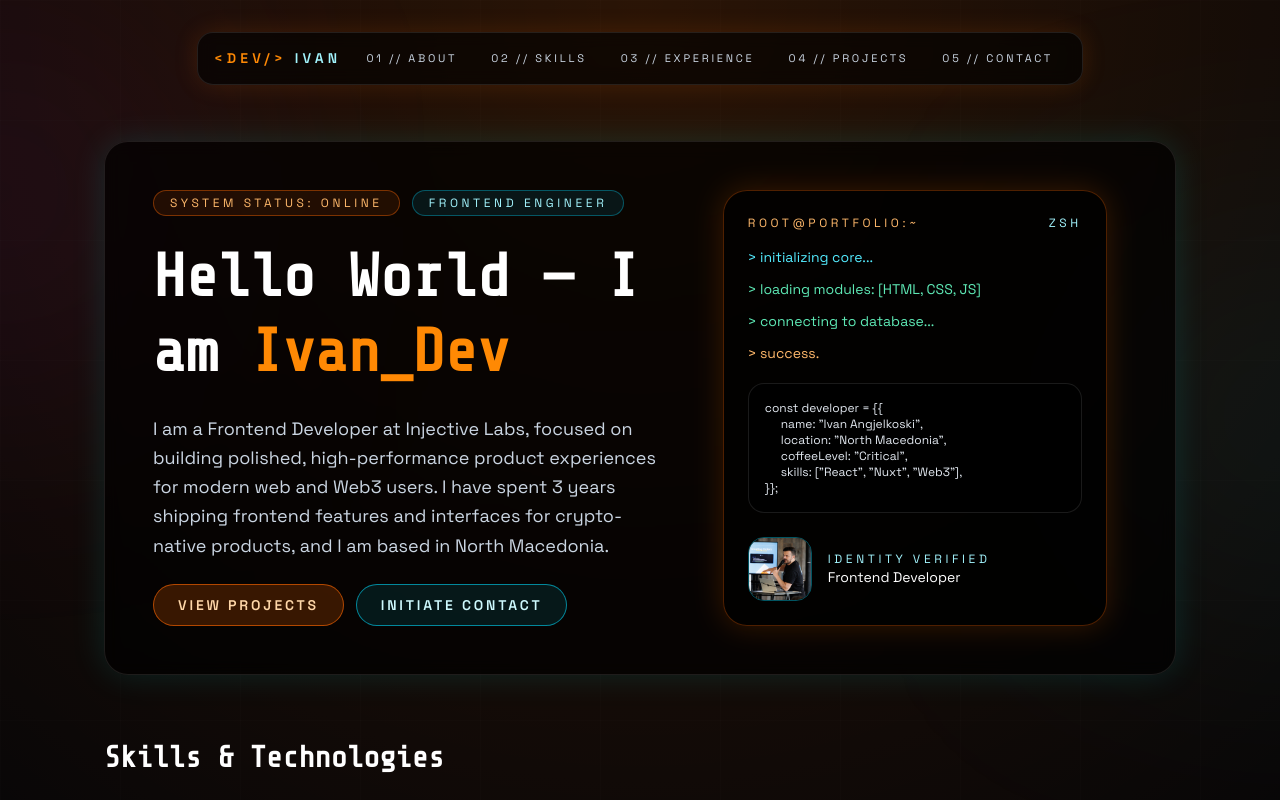
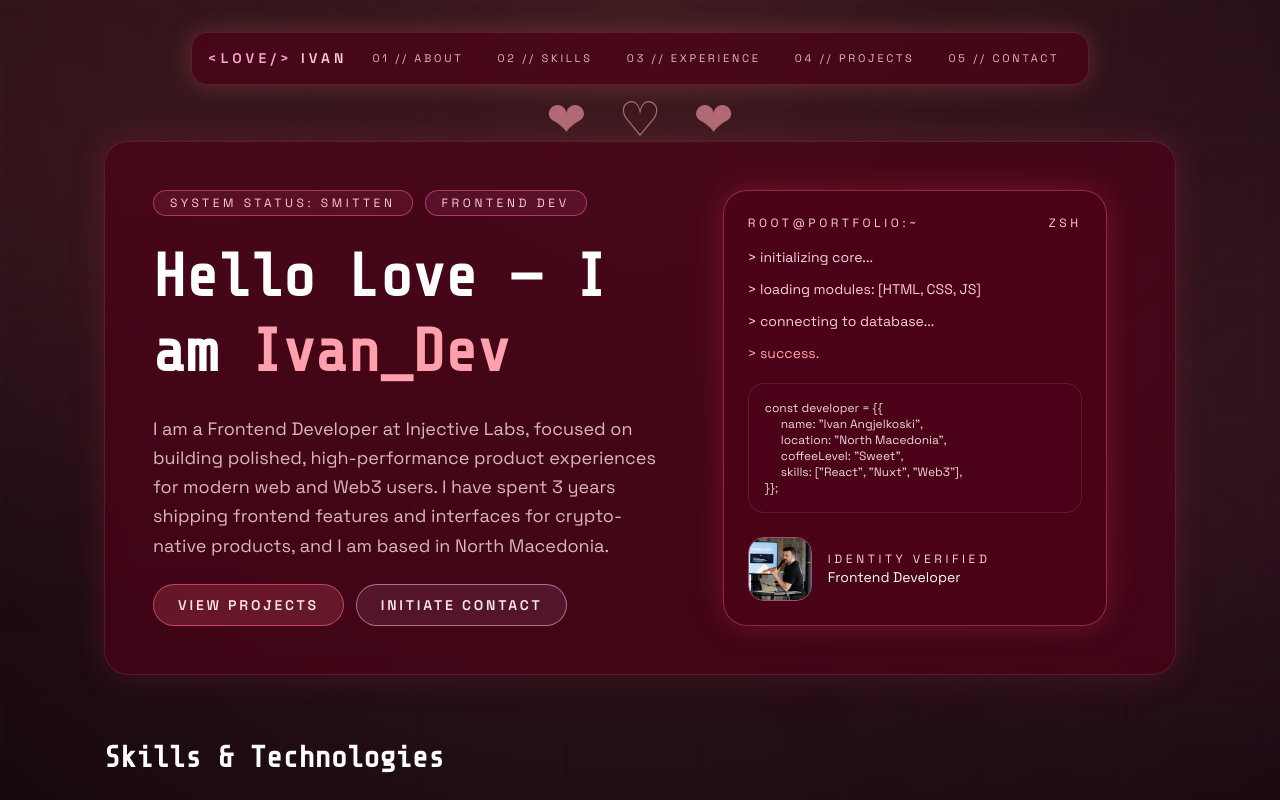
Before and after one commit to ivan-angjelkoski/ivan-angjelkoski-com, a Nuxt app: page / in a window 1280 px wide. Shown: the top 800 px of the page. Built offline with nearby package versions, Linux system fonts and the light colour scheme.

Commit message:
Apply Valentine's theme styling

```diff
--- a/app/assets/css/main.css
+++ b/app/assets/css/main.css
@@ -3,7 +3,7 @@
 
 body {
   font-family: "Space Grotesk", "Share Tech Mono", system-ui, sans-serif;
-  @apply bg-[#050507] text-slate-100 antialiased;
+  @apply bg-[#12060d] text-rose-50 antialiased;
 }
 
 h1,
@@ -13,6 +13,6 @@ h3 {
 }
 
 ::selection {
-  background: rgba(255, 108, 0, 0.35);
-  color: #fff;
+  background: rgba(248, 113, 113, 0.45);
+  color: #1f0a12;
 }
--- a/app/pages/index.vue
+++ b/app/pages/index.vue
@@ -52,28 +52,34 @@ const navLinks = [
 </script>
 
 <template>
-  <div class="relative overflow-hidden bg-[#050507] text-slate-100">
-    <div class="pointer-events-none absolute inset-0 bg-[radial-gradient(circle_at_top,_rgba(255,108,0,0.15),_transparent_55%)]" />
-    <div class="pointer-events-none absolute inset-0 bg-[linear-gradient(to_right,_rgba(255,255,255,0.06)_1px,_transparent_1px),linear-gradient(to_bottom,_rgba(255,255,255,0.06)_1px,_transparent_1px)] bg-[size:120px_120px] opacity-20" />
-    <div class="pointer-events-none absolute -left-32 top-16 h-64 w-64 rounded-full bg-fuchsia-500/20 blur-[140px]" />
-    <div class="pointer-events-none absolute -right-32 top-72 h-64 w-64 rounded-full bg-cyan-400/20 blur-[140px]" />
+  <div class="relative overflow-hidden bg-[#12060d] text-rose-50">
+    <div class="pointer-events-none absolute inset-0 bg-[radial-gradient(circle_at_top,_rgba(248,113,113,0.2),_transparent_55%)]" />
+    <div class="pointer-events-none absolute inset-0 bg-[radial-gradient(circle_at_bottom,_rgba(244,63,94,0.18),_transparent_50%)]" />
+    <div class="pointer-events-none absolute inset-0 bg-[linear-gradient(to_right,_rgba(255,255,255,0.08)_1px,_transparent_1px),linear-gradient(to_bottom,_rgba(255,255,255,0.08)_1px,_transparent_1px)] bg-[size:140px_140px] opacity-15" />
+    <div class="pointer-events-none absolute -left-24 top-10 h-64 w-64 rounded-full bg-rose-400/30 blur-[150px]" />
+    <div class="pointer-events-none absolute -right-32 top-72 h-72 w-72 rounded-full bg-pink-400/30 blur-[170px]" />
+    <div class="pointer-events-none absolute left-1/2 top-24 flex -translate-x-1/2 gap-8 text-5xl text-rose-300/60">
+      <span>❤</span>
+      <span>♡</span>
+      <span>❤</span>
+    </div>
 
     <div class="relative mx-auto min-h-screen w-full max-w-6xl px-6 pb-24 pt-8 md:px-10">
       <header class="sticky top-4 z-20 mb-14">
         <nav
-          class="mx-auto flex w-full flex-wrap items-center justify-between gap-3 rounded-2xl border border-white/10 bg-black/60 px-4 py-3 shadow-[0_0_24px_rgba(255,108,0,0.15)] backdrop-blur sm:w-fit"
+          class="mx-auto flex w-full flex-wrap items-center justify-between gap-3 rounded-2xl border border-white/10 bg-rose-950/70 px-4 py-3 shadow-[0_0_24px_rgba(248,113,113,0.25)] backdrop-blur sm:w-fit"
           aria-label="Page sections"
         >
-          <div class="flex items-center gap-2 text-sm font-semibold uppercase tracking-[0.3em] text-cyan-200">
-            <span class="text-orange-400">&lt;dev/&gt;</span>
+          <div class="flex items-center gap-2 text-sm font-semibold uppercase tracking-[0.3em] text-rose-200">
+            <span class="text-pink-300">&lt;love/&gt;</span>
             <span class="hidden sm:inline">Ivan</span>
           </div>
-          <div class="flex flex-wrap items-center gap-2 text-[11px] uppercase tracking-[0.25em] text-slate-300">
+          <div class="flex flex-wrap items-center gap-2 text-[11px] uppercase tracking-[0.25em] text-rose-100/80">
             <a
               v-for="(link, index) in navLinks"
               :key="link.href"
               :href="link.href"
-              class="rounded-full border border-transparent px-3 py-1 transition hover:border-orange-400/60 hover:text-orange-300 focus-visible:outline-none focus-visible:ring-2 focus-visible:ring-orange-400"
+              class="rounded-full border border-transparent px-3 py-1 transition hover:border-rose-300/60 hover:text-rose-100 focus-visible:outline-none focus-visible:ring-2 focus-visible:ring-rose-300"
             >
               {{ String(index + 1).padStart(2, "0") }} // {{ link.label }}
             </a>
@@ -83,21 +89,21 @@ const navLinks = [
 
       <section
         id="about"
-        class="grid items-center gap-10 rounded-3xl border border-white/10 bg-black/70 p-8 shadow-[0_0_35px_rgba(0,255,255,0.12)] backdrop-blur md:grid-cols-[1.2fr_1fr] md:p-12"
+        class="grid items-center gap-10 rounded-3xl border border-white/10 bg-rose-950/70 p-8 shadow-[0_0_35px_rgba(244,63,94,0.18)] backdrop-blur md:grid-cols-[1.2fr_1fr] md:p-12"
       >
         <div class="space-y-6">
           <div class="flex flex-wrap items-center gap-3">
-            <span class="rounded-full border border-orange-500/40 bg-orange-500/10 px-4 py-1 text-xs uppercase tracking-[0.3em] text-orange-300">
-              System Status: Online
+            <span class="rounded-full border border-rose-400/50 bg-rose-400/10 px-4 py-1 text-xs uppercase tracking-[0.3em] text-rose-200">
+              System Status: Smitten
             </span>
-            <span class="rounded-full border border-cyan-500/40 bg-cyan-500/10 px-4 py-1 text-xs uppercase tracking-[0.3em] text-cyan-200">
-              Frontend Engineer
+            <span class="rounded-full border border-pink-400/50 bg-pink-400/10 px-4 py-1 text-xs uppercase tracking-[0.3em] text-pink-200">
+              Frontend Dev
             </span>
           </div>
           <h1 class="text-4xl font-semibold leading-tight text-white md:text-6xl">
-            Hello World — I am <span class="text-orange-400">Ivan_Dev</span>
+            Hello Love — I am <span class="text-rose-300">Ivan_Dev</span>
           </h1>
-          <p class="max-w-2xl text-base leading-relaxed text-slate-300 md:text-lg">
+          <p class="max-w-2xl text-base leading-relaxed text-rose-100/80 md:text-lg">
             I am a Frontend Developer at Injective Labs, focused on building polished,
             high-performance product experiences for modern web and Web3 users. I have spent
             3 years shipping frontend features and interfaces for crypto-native products, and I am
@@ -106,48 +112,48 @@ const navLinks = [
           <div class="flex flex-wrap gap-3">
             <a
               href="#projects"
-              class="rounded-full border border-orange-500/60 bg-orange-500/20 px-6 py-2.5 text-sm font-semibold uppercase tracking-[0.2em] text-orange-200 transition hover:-translate-y-0.5 hover:bg-orange-500/30 focus-visible:outline-none focus-visible:ring-2 focus-visible:ring-orange-400"
+              class="rounded-full border border-rose-400/60 bg-rose-400/20 px-6 py-2.5 text-sm font-semibold uppercase tracking-[0.2em] text-rose-100 transition hover:-translate-y-0.5 hover:bg-rose-400/30 focus-visible:outline-none focus-visible:ring-2 focus-visible:ring-rose-300"
             >
               View Projects
             </a>
             <a
               href="#contact"
-              class="rounded-full border border-cyan-400/60 bg-cyan-400/10 px-6 py-2.5 text-sm font-semibold uppercase tracking-[0.2em] text-cyan-100 transition hover:-translate-y-0.5 hover:bg-cyan-400/20 focus-visible:outline-none focus-visible:ring-2 focus-visible:ring-cyan-300"
+              class="rounded-full border border-pink-300/60 bg-pink-300/10 px-6 py-2.5 text-sm font-semibold uppercase tracking-[0.2em] text-pink-100 transition hover:-translate-y-0.5 hover:bg-pink-300/20 focus-visible:outline-none focus-visible:ring-2 focus-visible:ring-pink-200"
             >
               Initiate Contact
             </a>
           </div>
         </div>
 
-        <div class="relative mx-auto w-full max-w-sm rounded-3xl border border-orange-500/30 bg-black/70 p-6 shadow-[0_0_30px_rgba(255,108,0,0.2)]">
-          <div class="flex items-center justify-between text-xs uppercase tracking-[0.3em] text-orange-300">
+        <div class="relative mx-auto w-full max-w-sm rounded-3xl border border-rose-400/40 bg-rose-950/70 p-6 shadow-[0_0_30px_rgba(244,63,94,0.25)]">
+          <div class="flex items-center justify-between text-xs uppercase tracking-[0.3em] text-rose-200">
             <span>root@portfolio:~</span>
-            <span class="text-cyan-200">zsh</span>
+            <span class="text-pink-200">zsh</span>
           </div>
-          <div class="mt-4 space-y-3 text-sm text-slate-300">
-            <p><span class="text-cyan-300">&gt; initializing core...</span></p>
-            <p><span class="text-emerald-300">&gt; loading modules: [HTML, CSS, JS]</span></p>
-            <p><span class="text-emerald-300">&gt; connecting to database...</span></p>
-            <p><span class="text-orange-300">&gt; success.</span></p>
+          <div class="mt-4 space-y-3 text-sm text-rose-100/80">
+            <p><span class="text-pink-200">&gt; initializing core...</span></p>
+            <p><span class="text-rose-200">&gt; loading modules: [HTML, CSS, JS]</span></p>
+            <p><span class="text-rose-200">&gt; connecting to database...</span></p>
+            <p><span class="text-rose-300">&gt; success.</span></p>
           </div>
-          <div v-pre class="mt-5 rounded-2xl border border-white/10 bg-black/80 p-4 text-xs text-slate-200">
+          <div v-pre class="mt-5 rounded-2xl border border-white/10 bg-rose-950/80 p-4 text-xs text-rose-50/90">
             <p>const developer = {{</p>
             <p class="ml-4">name: "Ivan Angjelkoski",</p>
             <p class="ml-4">location: "North Macedonia",</p>
-            <p class="ml-4">coffeeLevel: "Critical",</p>
+            <p class="ml-4">coffeeLevel: "Sweet",</p>
             <p class="ml-4">skills: ["React", "Nuxt", "Web3"],</p>
             <p>}};</p>
           </div>
           <div class="mt-6 flex items-center gap-4">
-            <div class="h-16 w-16 overflow-hidden rounded-2xl border border-cyan-400/40">
+            <div class="h-16 w-16 overflow-hidden rounded-2xl border border-pink-300/50">
               <img
                 src="/ivan_angjelkoski.jpeg"
                 alt="Portrait of Ivan Angjelkoski"
                 class="h-full w-full object-cover object-top"
               >
             </div>
-            <div class="text-xs text-slate-300">
-              <p class="uppercase tracking-[0.3em] text-cyan-200">Identity Verified</p>
+            <div class="text-xs text-rose-100/80">
+              <p class="uppercase tracking-[0.3em] text-pink-200">Identity Verified</p>
               <p class="text-sm text-white">Frontend Developer</p>
             </div>
           </div>
@@ -156,7 +162,7 @@ const navLinks = [
 
       <section id="skills" class="mt-16 space-y-6">
         <h2 class="text-2xl font-semibold text-white md:text-3xl">Skills & Technologies</h2>
-        <p class="max-w-3xl text-slate-300">
+        <p class="max-w-3xl text-rose-100/80">
           A practical frontend toolkit for building robust web apps, full-stack services, and
           blockchain-integrated products.
         </p>
@@ -164,7 +170,7 @@ const navLinks = [
           <span
             v-for="skill in skills"
             :key="skill"
-            class="rounded-full border border-white/10 bg-white/5 px-4 py-2 text-sm font-medium uppercase tracking-[0.2em] text-cyan-100 shadow-[0_0_18px_rgba(0,255,255,0.1)]"
+            class="rounded-full border border-white/10 bg-white/5 px-4 py-2 text-sm font-medium uppercase tracking-[0.2em] text-rose-100 shadow-[0_0_18px_rgba(244,63,94,0.2)]"
           >
             {{ skill }}
           </span>
@@ -173,12 +179,12 @@ const navLinks = [
 
       <section id="experience" class="mt-16 space-y-6">
         <h2 class="text-2xl font-semibold text-white md:text-3xl">Experience</h2>
-        <article class="rounded-3xl border border-white/10 bg-black/70 p-7 shadow-[0_0_30px_rgba(0,255,255,0.12)] transition duration-300 hover:-translate-y-1 hover:border-cyan-400/50">
+        <article class="rounded-3xl border border-white/10 bg-rose-950/70 p-7 shadow-[0_0_30px_rgba(244,63,94,0.18)] transition duration-300 hover:-translate-y-1 hover:border-rose-300/60">
           <div class="flex flex-wrap items-baseline justify-between gap-3">
             <h3 class="text-xl font-semibold text-white">Injective Labs — Frontend Developer</h3>
-            <p class="text-sm font-medium uppercase tracking-[0.3em] text-orange-300">2022 — Present · 3 years</p>
+            <p class="text-sm font-medium uppercase tracking-[0.3em] text-rose-200">2022 — Present · 3 years</p>
           </div>
-          <ul class="mt-5 list-disc space-y-2 pl-5 text-slate-300">
+          <ul class="mt-5 list-disc space-y-2 pl-5 text-rose-100/80">
             <li>Delivering production-grade UI for fast-moving trading and DeFi-focused workflows.</li>
             <li>Collaborating with product, design, and blockchain teams to ship clear and reliable transaction experiences.</li>
             <li>Improving frontend performance and maintainability using reusable architecture and typed development practices.</li>
@@ -192,15 +198,15 @@ const navLinks = [
           <article
             v-for="project in highlights"
             :key="project.name"
-            class="rounded-3xl border border-white/10 bg-black/70 p-6 shadow-[0_0_25px_rgba(255,108,0,0.12)] transition duration-300 hover:-translate-y-1 hover:border-orange-400/50"
+            class="rounded-3xl border border-white/10 bg-rose-950/70 p-6 shadow-[0_0_25px_rgba(244,63,94,0.2)] transition duration-300 hover:-translate-y-1 hover:border-rose-300/60"
           >
             <h3 class="text-lg font-semibold text-white">{{ project.name }}</h3>
-            <p class="mt-3 text-sm leading-relaxed text-slate-300">{{ project.description }}</p>
+            <p class="mt-3 text-sm leading-relaxed text-rose-100/80">{{ project.description }}</p>
             <div class="mt-4 flex flex-wrap gap-2">
               <span
                 v-for="tech in project.stack"
                 :key="tech"
-                class="rounded-full border border-white/10 bg-white/5 px-3 py-1 text-xs font-medium uppercase tracking-[0.2em] text-orange-200"
+                class="rounded-full border border-white/10 bg-white/5 px-3 py-1 text-xs font-medium uppercase tracking-[0.2em] text-rose-200"
               >
                 {{ tech }}
               </span>
@@ -209,16 +215,16 @@ const navLinks = [
         </div>
       </section>
 
-      <section id="contact" class="mt-16 rounded-3xl border border-white/10 bg-black/70 p-8 text-center shadow-[0_0_35px_rgba(255,108,0,0.2)]">
+      <section id="contact" class="mt-16 rounded-3xl border border-white/10 bg-rose-950/70 p-8 text-center shadow-[0_0_35px_rgba(244,63,94,0.25)]">
         <h2 class="text-2xl font-semibold text-white md:text-3xl">Let’s build something great</h2>
-        <p class="mx-auto mt-3 max-w-2xl text-slate-300">
+        <p class="mx-auto mt-3 max-w-2xl text-rose-100/80">
           Open to collaborating on ambitious frontend and Web3 products.
           Feel free to reach out for opportunities, consulting, or partnerships.
         </p>
         <div class="mt-6 flex flex-wrap items-center justify-center gap-3">
           <a
             href="mailto:ivan@example.com"
-            class="rounded-full border border-orange-500/60 bg-orange-500/20 px-5 py-2.5 text-sm font-semibold uppercase tracking-[0.2em] text-orange-100 transition hover:-translate-y-0.5 hover:bg-orange-500/30 focus-visible:outline-none focus-visible:ring-2 focus-visible:ring-orange-400"
+            class="rounded-full border border-rose-400/60 bg-rose-400/20 px-5 py-2.5 text-sm font-semibold uppercase tracking-[0.2em] text-rose-100 transition hover:-translate-y-0.5 hover:bg-rose-400/30 focus-visible:outline-none focus-visible:ring-2 focus-visible:ring-rose-300"
           >
             Email Me
           </a>
@@ -226,7 +232,7 @@ const navLinks = [
             href="https://github.com"
             target="_blank"
             rel="noreferrer"
-            class="rounded-full border border-cyan-400/60 bg-cyan-400/10 px-5 py-2.5 text-sm font-semibold uppercase tracking-[0.2em] text-cyan-100 transition hover:-translate-y-0.5 hover:bg-cyan-400/20 focus-visible:outline-none focus-visible:ring-2 focus-visible:ring-cyan-300"
+            class="rounded-full border border-pink-300/60 bg-pink-300/10 px-5 py-2.5 text-sm font-semibold uppercase tracking-[0.2em] text-pink-100 transition hover:-translate-y-0.5 hover:bg-pink-300/20 focus-visible:outline-none focus-visible:ring-2 focus-visible:ring-pink-200"
           >
             GitHub
           </a>
@@ -234,7 +240,7 @@ const navLinks = [
             href="https://linkedin.com"
             target="_blank"
             rel="noreferrer"
-            class="rounded-full border border-cyan-400/60 bg-cyan-400/10 px-5 py-2.5 text-sm font-semibold uppercase tracking-[0.2em] text-cyan-100 transition hover:-translate-y-0.5 hover:bg-cyan-400/20 focus-visible:outline-none focus-visible:ring-2 focus-visible:ring-cyan-300"
+            class="rounded-full border border-pink-300/60 bg-pink-300/10 px-5 py-2.5 text-sm font-semibold uppercase tracking-[0.2em] text-pink-100 transition hover:-translate-y-0.5 hover:bg-pink-300/20 focus-visible:outline-none focus-visible:ring-2 focus-visible:ring-pink-200"
           >
             LinkedIn
           </a>
```
